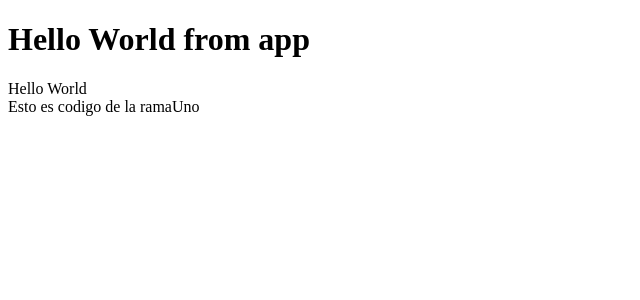
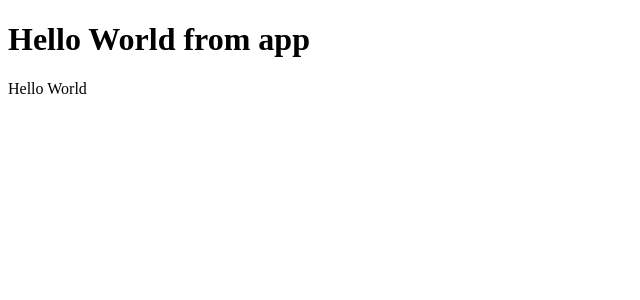
Before and after one commit to NicoAponce/demo, a React (Create React App) app: page / in a window 1280 px wide. Shown: the top 300 px of the page, without its empty margins (0-640 px from the left). Built offline with nearby package versions, Linux system fonts and the light colour scheme.

Commit message:
desde la ramaDos

```diff
--- a/src/App.js
+++ b/src/App.js
@@ -5,7 +5,6 @@ const App = () => {
     <div>
       <h1>Hello World from app</h1>
       <div>Hello World</div>
-      <div>Esto es codigo de la ramaUno</div>
     </div>
   )
 }
```
